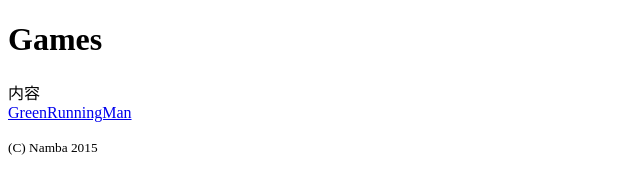
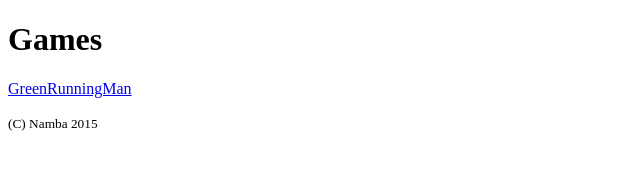
Before and after one commit to T-Namba/SampleWebPage, a plain HTML site: page index.html in a window 1280 px wide. Shown: the whole page, without its empty margins (0-640 px from the left). Drawn offline with Linux system fonts and the light colour scheme.

Commit message:
Update index.html

```diff
--- a/index.html
+++ b/index.html
@@ -11,7 +11,6 @@
     </header>
     <areticle>
       <p>
-        内容<br>
         <a href="./GreenRunningMan/index.html">GreenRunningMan</a><br>
       </p>
     </areticle>
```
